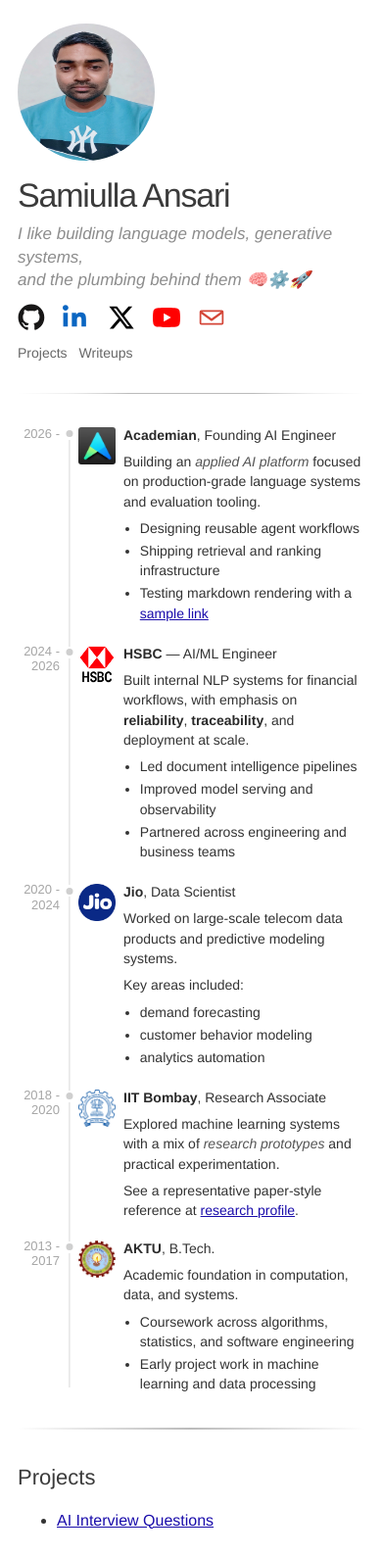
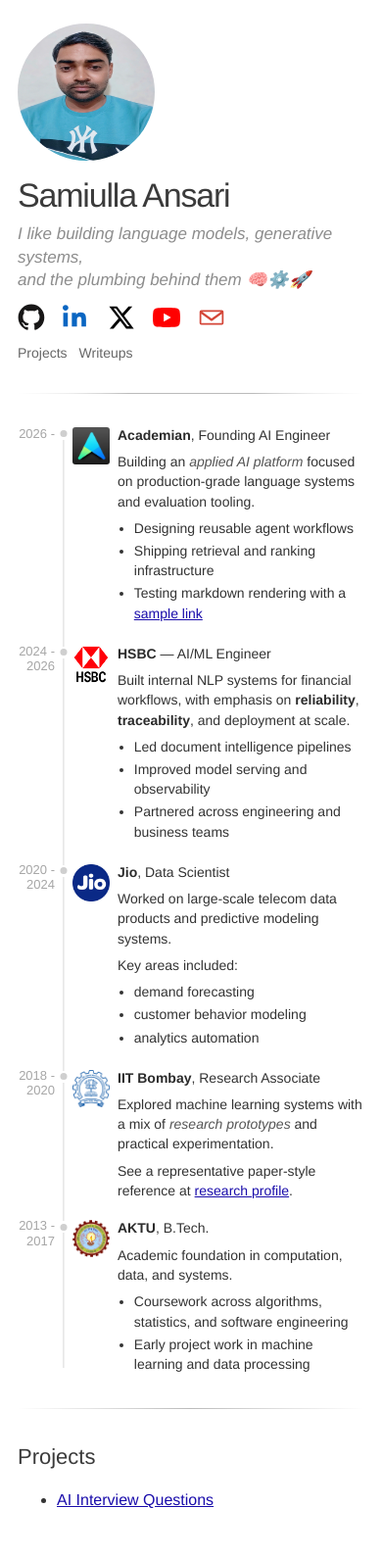
Before and after one commit to samiullaansari/samiullaansari.github.io, a Jekyll site: the page built from index.html, in a window 390 px wide. Shown: the whole page at 98% size. Built offline with Jekyll 4.4.1, drawn with Linux system fonts in a browser that asks for light colours; after the commit the page ends 1567 px from its top, so only the background shows below that.

Commit message:
Further enhancements

```diff
--- a/assets/site.css
+++ b/assets/site.css
@@ -364,11 +364,11 @@ a {
   }
 
   .row {
-    grid-template-columns: 52px 20px 1fr;
+    grid-template-columns: 46px 20px 1fr;
   }
 
   .career {
-    --timeline-year-width: 52px;
+    --timeline-year-width: 46px;
     --timeline-line-width: 20px;
     --timeline-dot-gap-height: 14px;
     --timeline-anchor-height: 20px;
@@ -376,7 +376,7 @@ a {
 
   .year {
     font-size: 14px;
-    padding-right: 1px;
+    padding-right: 0;
   }
 
   .content {
@@ -395,11 +395,11 @@ a {
 
 @media (max-width: 480px) {
   .row {
-    grid-template-columns: 44px 18px 1fr;
+    grid-template-columns: 38px 18px 1fr;
   }
 
   .career {
-    --timeline-year-width: 44px;
+    --timeline-year-width: 38px;
     --timeline-line-width: 18px;
     --timeline-dot-gap-height: 12px;
     --timeline-anchor-height: 18px;
@@ -408,7 +408,7 @@ a {
 
   .year {
     font-size: 13px;
-    padding-right: 1px;
+    padding-right: 0;
   }
 
   .content {
```
